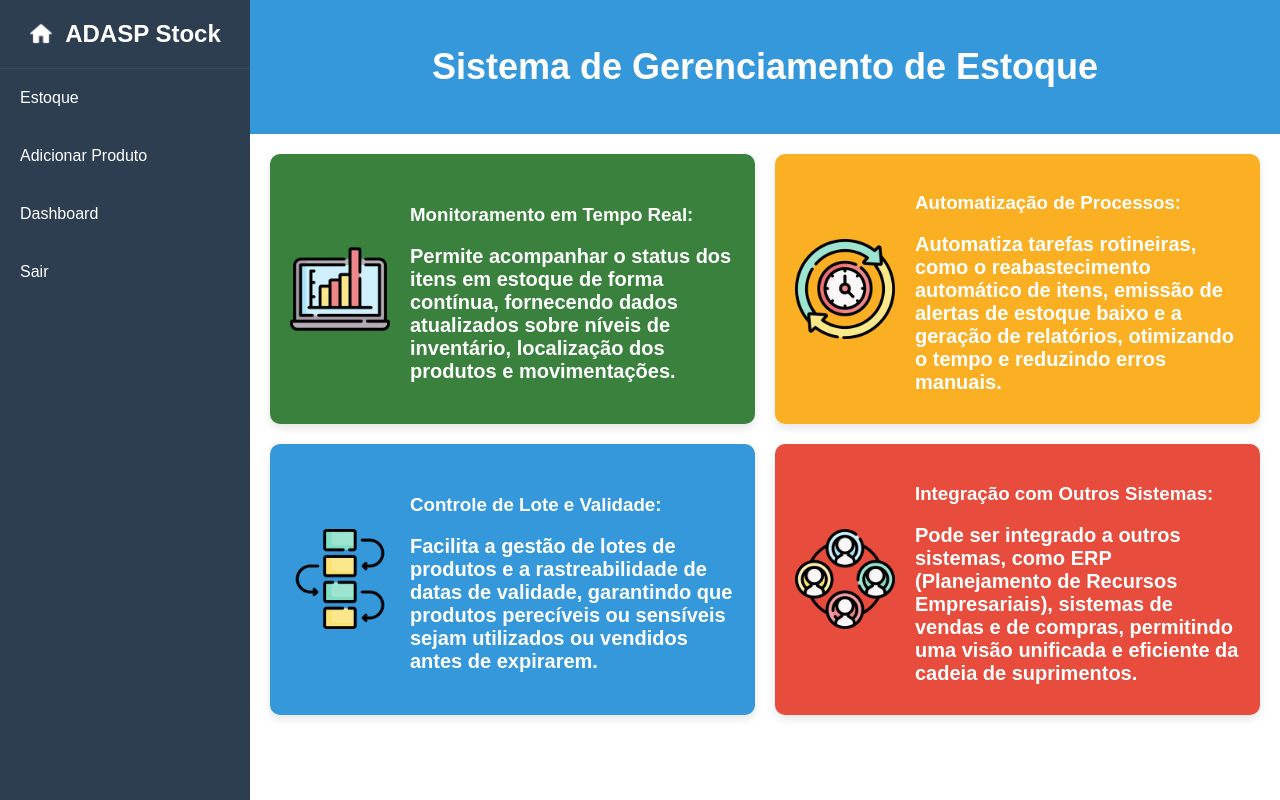
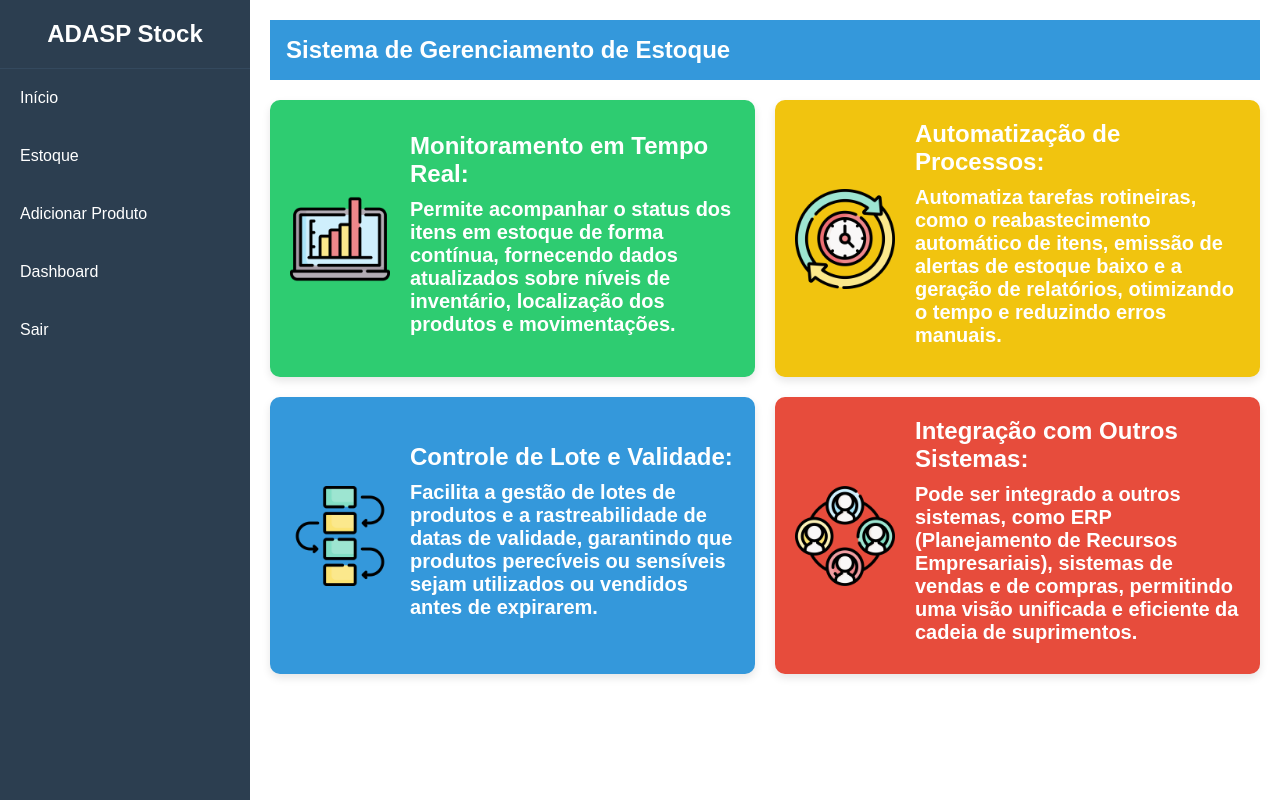
Before and after one commit to guilhermehvsantos/FrontEndPI, a plain HTML site: page home.html in a window 1280 px wide. Drawn offline with Linux system fonts and the light colour scheme.

Commit message:
old layout

```diff
--- a/home.css
+++ b/home.css
@@ -20,21 +20,12 @@ nav {
   color: white;
 }
 nav h1 {
-  display: flex;
-  justify-content: center;
-  align-items: center;
+  text-align: center;
   padding: 20px 10px;
   margin: 0;
   font-size: 1.5em;
   border-bottom: 1px solid #34495e;
 }
-
-a {
-  display: flex;
-  justify-content: center;
-  align-items: center;
-}
-
 nav ul {
   list-style-type: none;
   padding: 0;
@@ -59,6 +50,7 @@ nav ul li a.active {
 }
 .main-content {
   margin-left: 250px;
+  padding: 20px;
   width: calc(100% - 250px);
 }
 header {
@@ -67,8 +59,15 @@ header {
   padding: 1em;
   margin-bottom: 20px;
   display: flex;
-  justify-content: center;
+  justify-content: space-between;
   align-items: center;
+}
+.search-bar {
+  width: 70%;
+  padding: 10px;
+  border: none;
+  border-radius: 20px;
+  font-size: 16px;
 }
 .page-title {
   font-size: 1.5em;
@@ -76,7 +75,6 @@ header {
 }
 .card-container {
   display: grid;
-  margin: 20px;
   grid-template-columns: repeat(2, 1fr);
   gap: 20px;
 }
@@ -88,7 +86,7 @@ header {
   border-radius: 10px;
   color: white;
   transition: transform 0.3s ease;
-  box-shadow: 0 4px 8px rgba(0, 0, 0, 0.1);
+  box-shadow: 0 4px 8px rgba(0, 0, 0, 0.1); /* Adiciona uma leve sombra */
 }
 
 .card:hover {
@@ -96,8 +94,9 @@ header {
 }
 
 .card-img {
-  width: 100px;
-  margin-right: 20px;
+  width: 100px; /* Ajuste o tamanho conforme necessário */
+  height: auto;
+  margin-right: 20px; /* Espaço entre a imagem e o conteúdo do card */
 }
 
 .card-content {
@@ -115,12 +114,13 @@ header {
   font-weight: bold;
 }
 
+/* Estilizando cores diferentes para os cards */
 .card-green {
-  background-color: #3a813e;
+  background-color: #2ecc71;
 }
 
 .card-yellow {
-  background-color: #fba505e0;
+  background-color: #f1c40f;
 }
 
 .card-blue {
--- a/home.html
+++ b/home.html
@@ -8,8 +8,9 @@
   </head>
   <body>
     <nav>
-      <h1><a href="home.html"><img src="home.png" height="24" alt="icone inicio">&ensp;ADASP Stock</a></h1>
+      <h1><a href="home.html">ADASP Stock</a></h1>
       <ul>
+        <li><a href="home.html">Início</a></li>
         <li><a href="estoque.html">Estoque</a></li>
         <li><a href="adiciona.html">Adicionar Produto</a></li>
         <li><a href="dashboard.html">Dashboard</a></li>
@@ -18,13 +19,13 @@
     </nav>
     <div class="main-content">
       <header>
-        <div class="page-title"><h2>Sistema de Gerenciamento de Estoque</h2></div>
+        <div class="page-title">Sistema de Gerenciamento de Estoque</div>
       </header>
       <div class="card-container">
         <div class="card card-green">
-          <img src="monitoring.png" alt="monitoramento" class="card-img" />
+          <img src="monitoring.png" alt="Imagem" class="card-img" />
           <div class="card-content">
-            <h3>Monitoramento em Tempo Real:</h3>
+            <h2>Monitoramento em Tempo Real:</h2>
             <p>
               Permite acompanhar o status dos itens em estoque de forma
               contínua, fornecendo dados atualizados sobre níveis de inventário,
@@ -33,9 +34,9 @@
           </div>
         </div>
         <div class="card card-yellow">
-          <img src="automation.png" alt="automatização" class="card-img" />
+          <img src="automation.png" alt="Imagem" class="card-img" />
           <div class="card-content">
-            <h3>Automatização de Processos:</h3>
+            <h2>Automatização de Processos:</h2>
             <p>
               Automatiza tarefas rotineiras, como o reabastecimento automático
               de itens, emissão de alertas de estoque baixo e a geração de
@@ -44,9 +45,9 @@
           </div>
         </div>
         <div class="card card-blue">
-          <img src="control.png" alt="controle" class="card-img" />
+          <img src="control.png" alt="Imagem" class="card-img" />
           <div class="card-content">
-            <h3>Controle de Lote e Validade:</h3>
+            <h2>Controle de Lote e Validade:</h2>
             <p>
               Facilita a gestão de lotes de produtos e a rastreabilidade de
               datas de validade, garantindo que produtos perecíveis ou sensíveis
@@ -55,9 +56,9 @@
           </div>
         </div>
         <div class="card card-red">
-          <img src="integration.png" alt="integração de sistemas" class="card-img" />
+          <img src="integration.png" alt="Imagem" class="card-img" />
           <div class="card-content">
-            <h3>Integração com Outros Sistemas:</h3>
+            <h2>Integração com Outros Sistemas:</h2>
             <p>
               Pode ser integrado a outros sistemas, como ERP (Planejamento de
               Recursos Empresariais), sistemas de vendas e de compras,
```
